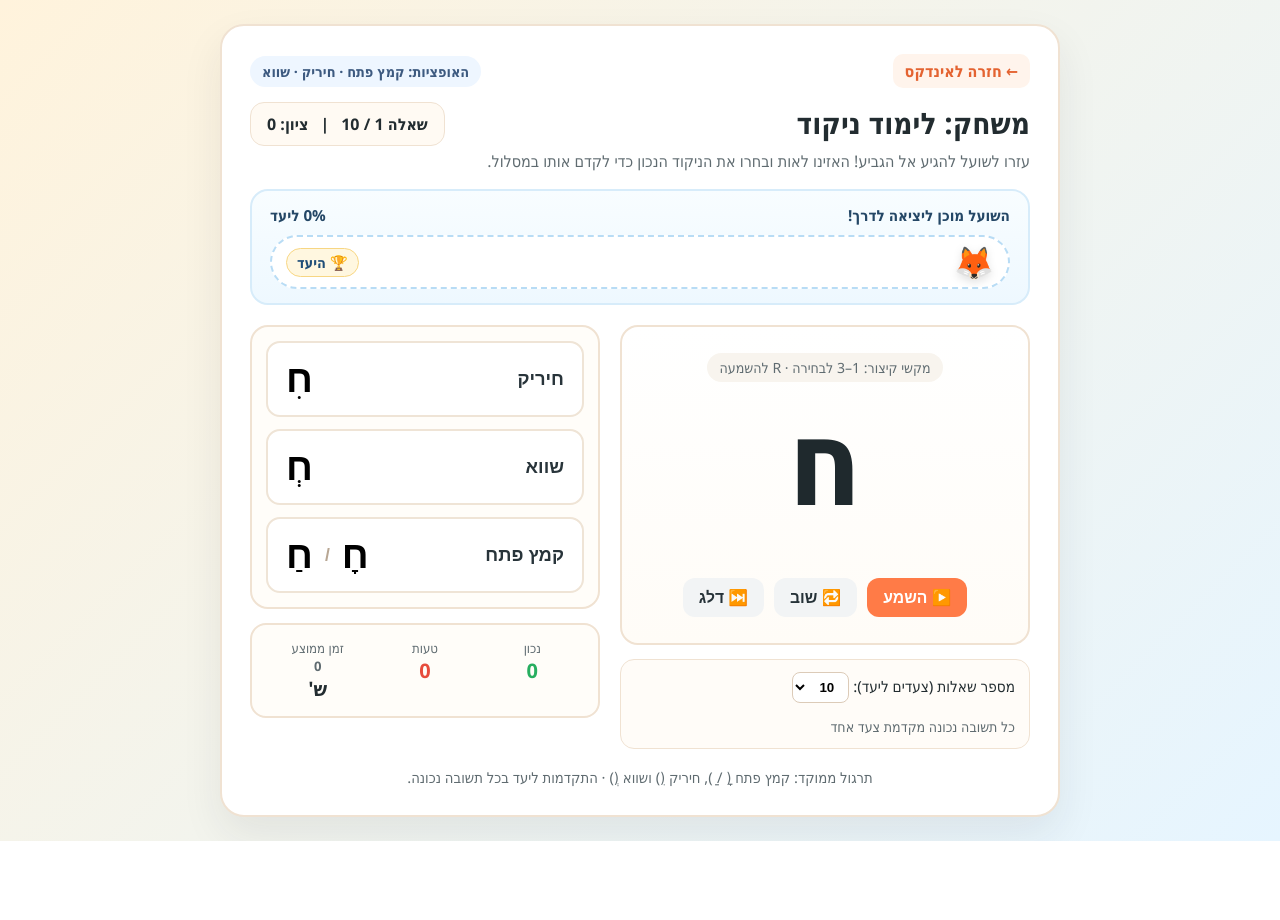
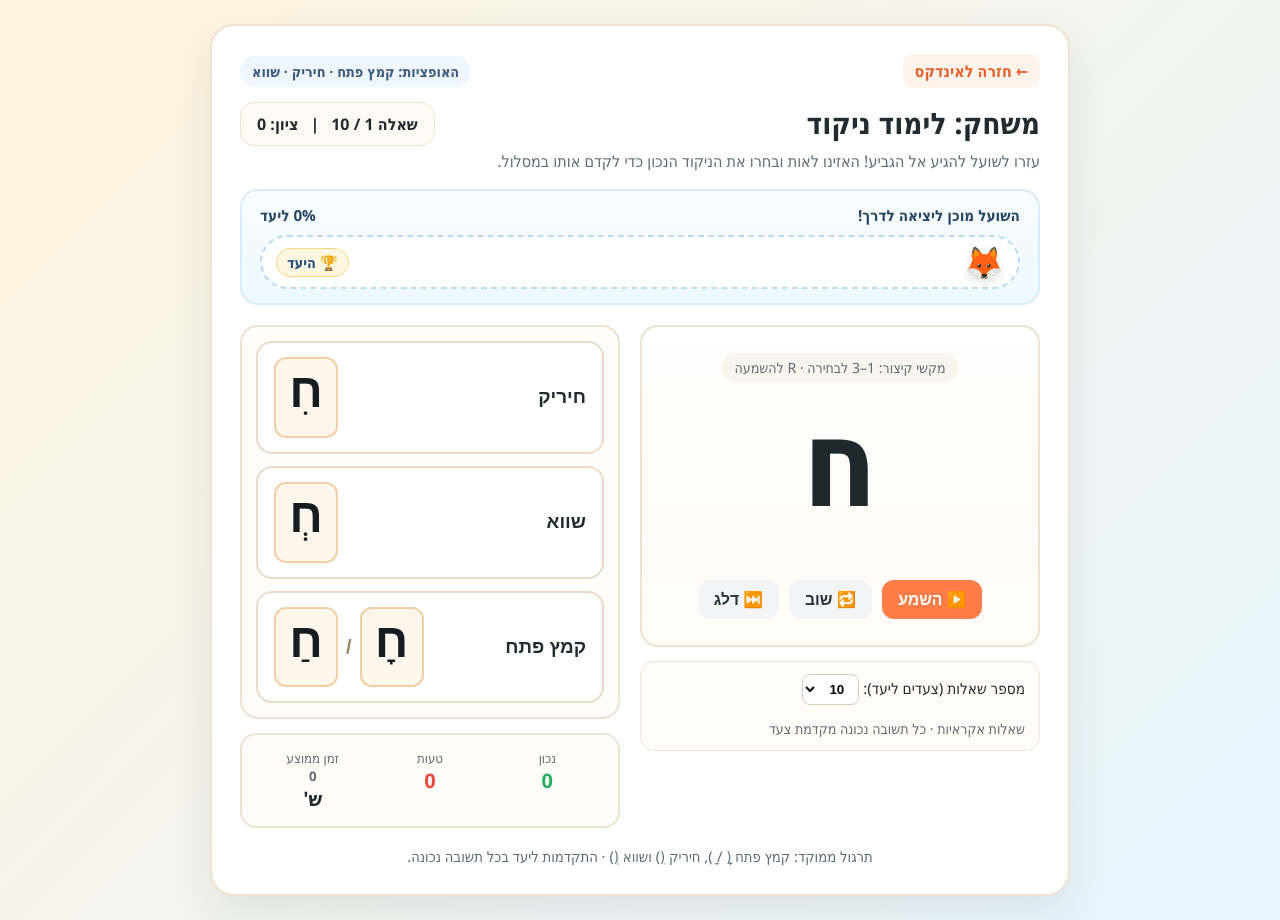
Before and after one commit to peera1/Hebrew-Learning, a plain HTML site: page Class-a/ניקוד.html in a window 1280 px wide. Before the commit the page ends 841 px from the top, so only its background shows below. Drawn offline with Linux system fonts and the light colour scheme.

Commit message:
Update ניקוד.html

```diff
--- a/Class-a/ניקוד.html
+++ b/Class-a/ניקוד.html
@@ -29,7 +29,7 @@
       color:#222c30;
     }
     main{
-      width:min(100%,840px);
+      width:min(100%,860px);
       background:var(--card);
       border-radius:24px;
       padding:28px;
@@ -158,7 +158,7 @@
     .board{
       margin-top:20px;
       display:grid;
-      grid-template-columns:1fr 350px;
+      grid-template-columns:1fr 380px;
       gap:20px;
       align-items:start;
     }
@@ -171,7 +171,7 @@
       border-radius:18px;
       background:linear-gradient(180deg,#ffffff,#fffcf7);
       border:2px solid var(--border);
-      min-height:275px;
+      min-height:285px;
     }
     .hint-pill{
       font-size:.88rem;
@@ -182,7 +182,7 @@
       margin-bottom:8px;
     }
     .letter{
-      font-size:7.5rem;
+      font-size:7.6rem;
       font-weight:800;
       line-height:1.15;
       color:#1f292d;
@@ -260,10 +260,10 @@
       align-items:center;
       justify-content:space-between;
       gap:14px;
-      padding:14px 18px;
-      border-radius:14px;
+      padding:14px 16px;
+      border-radius:16px;
       background:#fff;
-      border:2px solid #efe4d6;
+      border:2px solid #eadbc8;
       cursor:pointer;
       transition:transform .14s, box-shadow .14s, border-color .14s, background .14s;
     }
@@ -272,33 +272,55 @@
       border-color:var(--accent);
       box-shadow:0 8px 18px rgba(255,123,71,.14);
     }
+    .opt-name{
+      font-size:1.18rem;
+      font-weight:800;
+      color:#222c30;
+      white-space:nowrap;
+    }
     .opt-glyphs{
       display:flex;
       align-items:center;
-      gap:12px;
-      font-size:2.4rem;
-      font-weight:800;
-      line-height:1.15;
+      gap:8px;
+      line-height:1.1;
+    }
+    .marked-letter{
+      display:inline-flex;
+      align-items:center;
+      justify-content:center;
+      min-width:64px;
+      min-height:74px;
+      padding:6px 10px 18px;
+      border-radius:12px;
+      background:#fff7eb;
+      border:2px solid #f2cfa6;
+      font-size:3rem;
+      font-weight:900;
+      color:#151d21;
+      text-shadow:0 1px 0 rgba(255,255,255,.9);
     }
     .opt-sep{
-      font-size:1.1rem;
-      color:#b8a794;
-      font-weight:600;
-    }
-    .opt-name{
-      font-size:1.15rem;
+      font-size:1.25rem;
+      color:#9a856c;
       font-weight:800;
-      color:#28343a;
     }
     .opt.correct{
       border-color:var(--good);
       background:var(--good-bg);
       box-shadow:0 8px 18px rgba(39,174,96,.15);
     }
+    .opt.correct .marked-letter{
+      background:#dcf7e7;
+      border-color:#58c786;
+    }
     .opt.wrong{
       border-color:var(--bad);
       background:var(--bad-bg);
       box-shadow:0 8px 18px rgba(231,76,60,.15);
+    }
+    .opt.wrong .marked-letter{
+      background:#fadbd8;
+      border-color:#ec7063;
     }
     .stats{
       margin-top:14px;
@@ -354,6 +376,7 @@
     @media (max-width:780px){
       .board{grid-template-columns:1fr;}
       .letter{font-size:5.8rem}
+      .marked-letter{min-width:58px;min-height:68px;font-size:2.7rem}
     }
   </style>
 </head>
@@ -410,7 +433,7 @@
               <option value="15">15</option>
             </select>
           </div>
-          <span style="color:var(--muted);font-size:.88rem">כל תשובה נכונה מקדמת צעד אחד</span>
+          <span style="color:var(--muted);font-size:.88rem">שאלות אקראיות · כל תשובה נכונה מקדמת צעד</span>
         </div>
       </div>
 
@@ -452,7 +475,7 @@
   <script>
     const letters = ['א','ב','ג','ד','ה','ו','ז','ח','ט','י','כ','ל','מ','נ','ס','ע','פ','צ','ק','ר','ש','ת'];
 
-    // Individual vowel sounds used for generating questions
+    // Individual vowel sounds used for random question generation
     const soundVowels = [
       { id: 'kamatz', name: 'קמץ', mark: '\u05B8', groupId: 'kamatz_patach' },
       { id: 'patach', name: 'פתח', mark: '\u05B7', groupId: 'kamatz_patach' },
@@ -562,7 +585,6 @@
       trackFillEl.style.width = `${pct}%`;
       questPercentEl.textContent = `${pct}% ליעד`;
 
-      // Calculate horizontal translation in RTL (moving leftward from right start toward left goal)
       const trackWidth = trackEl.clientWidth || 500;
       const charWidth = characterEl.offsetWidth || 36;
       const goalReserve = 96;
@@ -672,6 +694,7 @@
       const currentRoundEl = document.getElementById('round');
       if (currentRoundEl) currentRoundEl.textContent = currentRound;
 
+      // Fully random letter and random vowel sound each round
       const base = pickRandom(letters);
       const vowel = pickRandom(soundVowels);
       current = { letter: base, vowel };
@@ -717,6 +740,7 @@
             glyphsWrap.appendChild(sep);
           }
           const g = document.createElement('span');
+          g.className = 'marked-letter';
           g.textContent = makeLetterWithMark(letter, mark);
           glyphsWrap.appendChild(g);
         });
```
